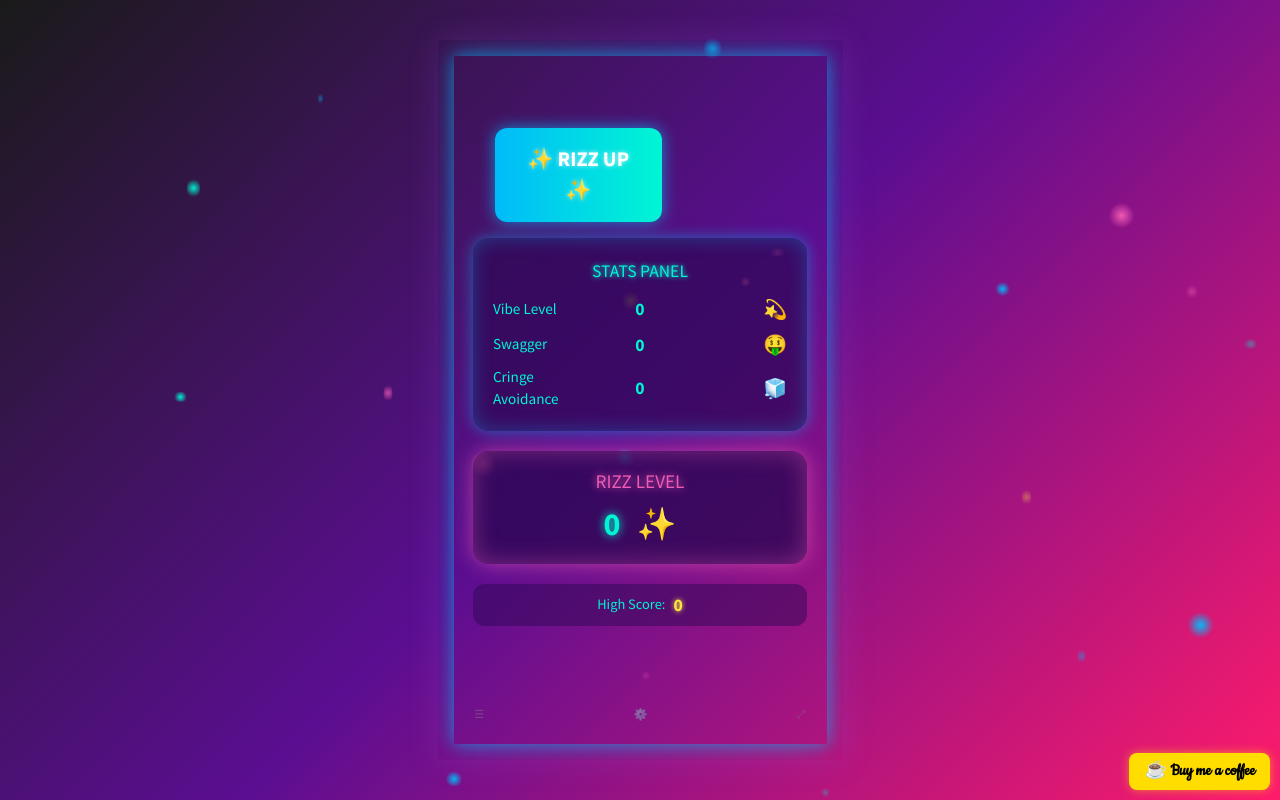
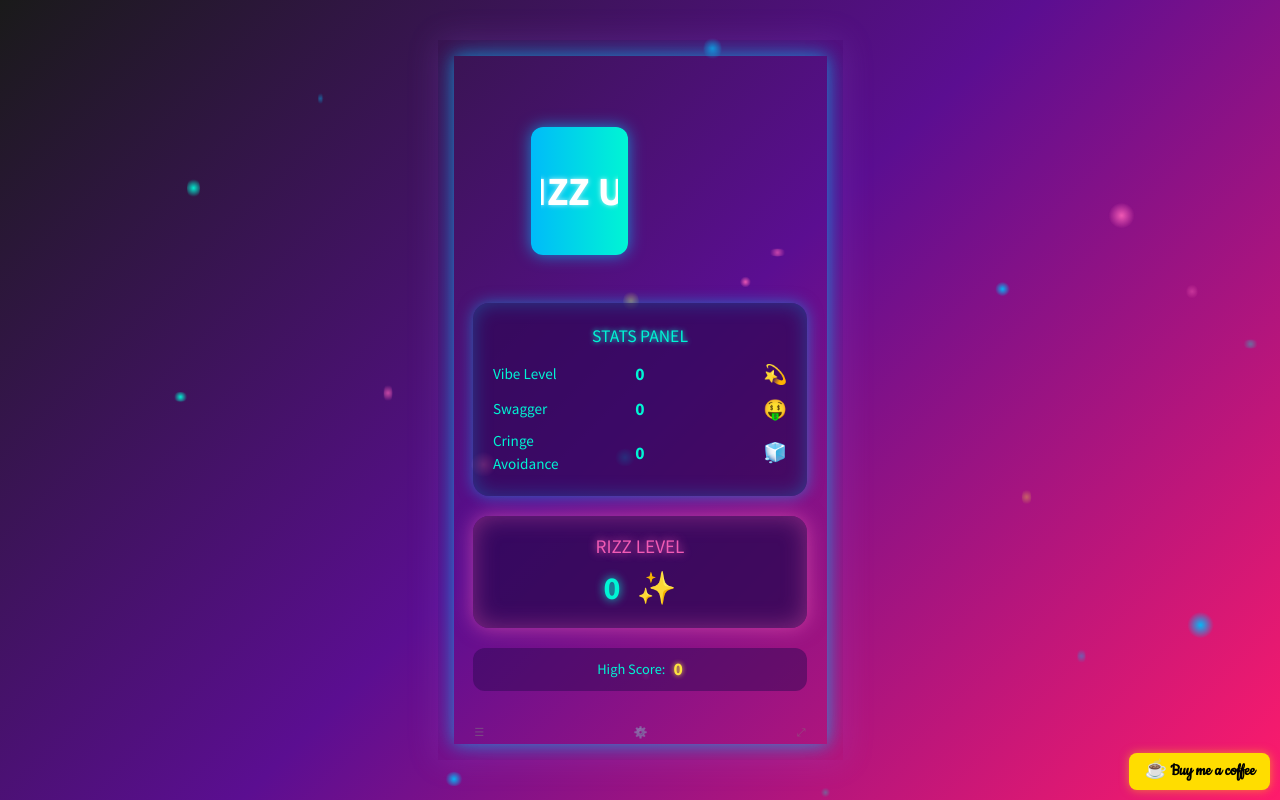
Before and after one commit to declanshanaghy/rizz-power-up, a React (Vite) app in the folder apps/frontend/: page / in a window 1280 px wide. Built offline with nearby package versions, Linux system fonts and the light colour scheme.

Commit message:
Update button components and add random generator functionality

```diff
--- a/apps/frontend/src/App.tsx
+++ b/apps/frontend/src/App.tsx
@@ -7,6 +7,8 @@ import RizzLevelPanel from './RizzLevelPanel'
 import HighScorePanel from './HighScorePanel'
 import { getRandomImage, MemeImage, generateAttributes, calculateRizzLevel } from './memeImages.ts'
 import attributeEmojis from './rizz_attributes_emojis.json'
+import { loadGameState, saveGameState, GameState } from './localStorage'
+import { seedRandomWithCurrentTime } from './randomGenerator'
 
 // Add keyframe animations for cards
 const addKeyframeStyles = () => {
@@ -97,6 +99,18 @@ function App() {
   const [showBankOptions, setShowBankOptions] = useState(false)
   const [highScore, setHighScore] = useState(0)
   const [clickCount, setClickCount] = useState(0)
+
+  // Load saved game state from localStorage on initial render
+  useEffect(() => {
+    // Seed the random number generator with the current time
+    seedRandomWithCurrentTime();
+    console.log("Random number generator seeded with current time:", Date.now());
+
+    const savedState = loadGameState()
+    if (savedState) {
+      setHighScore(savedState.highScore)
+    }
+  }, [])
 
   // We're removing the complex dimension calculation function and using CSS for responsive design
 
@@ -236,9 +250,25 @@ function App() {
 
   // Handle banking the score
   const handleBankScore = () => {
+    const newHighScore = rizzLevel > highScore ? rizzLevel : highScore;
+
+    // Update high score if current rizz level is higher
     if (rizzLevel > highScore) {
-      setHighScore(rizzLevel);
+      setHighScore(newHighScore);
     }
+
+    // Save game state to localStorage
+    const gameState: GameState = {
+      rizzLevel: 0, // Reset rizz level
+      stats: {
+        vibeLevel: 0,
+        swagger: 0,
+        cringeAvoidance: 0
+      },
+      highScore: newHighScore
+    };
+    saveGameState(gameState);
+
     // Reset game
     setRizzLevel(0);
     setStats({
@@ -386,24 +416,27 @@ function App() {
           <div style={{ height: '5vh', minHeight: '1.5rem' }}></div>
 
           {/* Buttons Container - Both buttons in one component */}
-          <div className="flex flex-row items-center justify-center w-full" style={{
-            maxWidth: 'min(calc(100% - clamp(20px, 5vw, 50px)), 400px)',
+          <div className="flex flex-row items-center justify-center w-full" style={{ // Restored to flex-row
+            maxWidth: 'min(calc(100% - clamp(20px, 5vw, 50px)), 1200px)', // Keep the increased width
             margin: '0 auto', // Removed top/bottom margin since we have the header space div
             gap: 'clamp(0.5rem, 2vmin, 0.75rem)', // Consistent spacing between buttons
-            flex: '0 0 auto' // Prevent flex growth/shrink
+            flex: '0 0 auto', // Prevent flex growth/shrink
+            padding: 'clamp(0.5rem, 2vmin, 1rem)' // Add padding around the buttons container
           }}>
             {/* Rizz Button */}
             <div className="flex justify-center" style={{
-              margin: 'clamp(0.15rem, 1vmin, 0.25rem) 0',
-              flex: '1 1 60%' // Take 60% of the available space
+              margin: 'clamp(0.15rem, 1vmin, 0.25rem)',
+              flex: '1 1 50%', // Equal space for both buttons
+              maxWidth: '50%' // Ensure button doesn't exceed 50% of container width
             }}>
               <RizzButton onClick={handleRizzTap} disabled={showCard} />
             </div>
 
             {/* Bank Score Button or Give Up Button - Only visible after first Rizz Up click */}
             <div className="flex justify-center" style={{
-              margin: 'clamp(0.15rem, 1vmin, 0.25rem) 0',
-              flex: '1 1 40%' // Take 40% of the available space
+              margin: 'clamp(0.15rem, 1vmin, 0.25rem)',
+              flex: '1 1 50%', // Equal space for both buttons
+              maxWidth: '50%' // Ensure button doesn't exceed 50% of container width
             }}>
               {rizzLevel >= highScore ? (
                 <BankScoreButton
--- a/apps/frontend/src/BankScoreButton.tsx
+++ b/apps/frontend/src/BankScoreButton.tsx
@@ -25,19 +25,26 @@ const BankScoreButton: React.FC<BankScoreButtonProps> = ({ onClick, visible }) =
 
   return (
     <div className="flex justify-center w-full h-full" style={{
-      margin: 0
+      margin: 0,
+      aspectRatio: '1.61803398875/1', // Golden ratio
+      minWidth: 'min(580px, 100%)', // Responsive minimum width
+      minHeight: 'min(358px, 20vh)', // Height based on golden ratio (580/1.618)
+      maxWidth: '100%', // Ensure it doesn't overflow its container
+      boxSizing: 'border-box', // Include padding in width/height calculations
+      padding: 'clamp(0.5rem, 2vmin, 1rem)' // Padding for visual appeal
     }}>
       <button
         onClick={onClick}
         style={{
           width: '100%', // Full width of parent
+          height: '100%', // Full height of parent
           padding: 'clamp(0.5rem, 2vmin, 1rem) clamp(1rem, 4vmin, 2rem)', // Match RizzButton padding
           background: `linear-gradient(90deg, var(--color-accent-1, #F15BB5), var(--color-accent-4, #9B5DE5))`,
           color: 'white',
           border: 'none',
           borderRadius: 'var(--border-radius-md, 0.75rem)',
           fontWeight: 'bold',
-          fontSize: 'clamp(1rem, 3vmin, 1.3rem)',
+          fontSize: 'clamp(1.5rem, 5vmin, 2.5rem)', // Adjusted font size
           cursor: 'pointer',
           boxShadow: '0 0 clamp(10px, 2vmin, 20px) rgba(241, 91, 181, 0.7)',
           transition: 'all 0.2s ease',
@@ -48,16 +55,31 @@ const BankScoreButton: React.FC<BankScoreButtonProps> = ({ onClick, visible }) =
         onMouseOut={(e) => handleHover(e, false)}
         aria-label="Bank Score Button"
       >
-        <span style={{
-          position: 'relative',
-          zIndex: 1,
-          display: 'inline-flex',
+        <div style={{
+          position: 'absolute',
+          top: 0,
+          left: 0,
+          width: '100%',
+          height: '100%',
+          display: 'flex',
           alignItems: 'center',
           justifyContent: 'center',
-          gap: 'clamp(0.3rem, 1vmin, 0.5rem)'
+          zIndex: 1,
+          padding: '10px' // Add padding to ensure content doesn't touch edges
         }}>
-          💰 BANK
-        </span>
+          <span style={{
+            display: 'inline-flex',
+            alignItems: 'center',
+            justifyContent: 'center',
+            gap: 'clamp(0.3rem, 1vmin, 0.5rem)',
+            textAlign: 'center',
+            maxWidth: '100%', // Ensure text doesn't overflow
+            overflow: 'hidden', // Hide any overflow
+            whiteSpace: 'nowrap' // Keep text on one line
+          }}>
+            <span style={{ fontSize: '0.9em' }}>💰</span> BANK
+          </span>
+        </div>
       </button>
     </div>
   );
--- a/apps/frontend/src/GiveUpButton.tsx
+++ b/apps/frontend/src/GiveUpButton.tsx
@@ -25,19 +25,26 @@ const GiveUpButton: React.FC<GiveUpButtonProps> = ({ onClick, visible }) => {
 
   return (
     <div className="flex justify-center w-full h-full" style={{
-      margin: 0
+      margin: 0,
+      aspectRatio: '1.61803398875/1', // Golden ratio
+      minWidth: 'min(580px, 100%)', // Responsive minimum width
+      minHeight: 'min(358px, 20vh)', // Height based on golden ratio (580/1.618)
+      maxWidth: '100%', // Ensure it doesn't overflow its container
+      boxSizing: 'border-box', // Include padding in width/height calculations
+      padding: 'clamp(0.5rem, 2vmin, 1rem)' // Padding for visual appeal
     }}>
       <button
         onClick={onClick}
         style={{
           width: '100%', // Full width of parent
+          height: '100%', // Full height of parent
           padding: 'clamp(0.5rem, 2vmin, 1rem) clamp(1rem, 4vmin, 2rem)', // Match RizzButton padding
           background: `linear-gradient(90deg, #FF5733, #FFC300)`, // Red to orange gradient
           color: 'white',
           border: 'none',
           borderRadius: 'var(--border-radius-md, 0.75rem)',
           fontWeight: 'bold',
-          fontSize: 'clamp(1rem, 3vmin, 1.3rem)',
+          fontSize: 'clamp(1.5rem, 5vmin, 2.5rem)', // Adjusted font size
           cursor: 'pointer',
           boxShadow: '0 0 clamp(10px, 2vmin, 20px) rgba(255, 87, 51, 0.7)',
           transition: 'all 0.2s ease',
@@ -48,16 +55,31 @@ const GiveUpButton: React.FC<GiveUpButtonProps> = ({ onClick, visible }) => {
         onMouseOut={(e) => handleHover(e, false)}
         aria-label="Give Up Button"
       >
-        <span style={{
-          position: 'relative',
-          zIndex: 1,
-          display: 'inline-flex',
+        <div style={{
+          position: 'absolute',
+          top: 0,
+          left: 0,
+          width: '100%',
+          height: '100%',
+          display: 'flex',
           alignItems: 'center',
           justifyContent: 'center',
-          gap: 'clamp(0.3rem, 1vmin, 0.5rem)'
+          zIndex: 1,
+          padding: '10px' // Add padding to ensure content doesn't touch edges
         }}>
-          🏳️ GIVE UP
-        </span>
+          <span style={{
+            display: 'inline-flex',
+            alignItems: 'center',
+            justifyContent: 'center',
+            gap: 'clamp(0.3rem, 1vmin, 0.5rem)',
+            textAlign: 'center',
+            maxWidth: '100%', // Ensure text doesn't overflow
+            overflow: 'hidden', // Hide any overflow
+            whiteSpace: 'nowrap' // Keep text on one line
+          }}>
+            <span style={{ fontSize: '0.9em' }}>🏳️</span> GIVE UP
+          </span>
+        </div>
       </button>
     </div>
   );
--- a/apps/frontend/src/RizzButton.tsx
+++ b/apps/frontend/src/RizzButton.tsx
@@ -9,26 +9,6 @@ interface RizzButtonProps {
  * RizzButton component with blue neon styling
  */
 const RizzButton: React.FC<RizzButtonProps> = ({ onClick, disabled = false }) => {
-  // CSS custom properties from index.css
-  const buttonStyles = {
-    width: '100%',
-    padding: 'clamp(0.5rem, 2vmin, 1rem) clamp(1rem, 4vmin, 2rem)',
-    background: 'linear-gradient(90deg, var(--color-accent-2, #00BBF9), var(--color-accent-3, #00F5D4))',
-    color: 'var(--color-text-primary, white)',
-    border: 'none',
-    borderRadius: 'var(--border-radius-md, 0.75rem)',
-    fontWeight: 'bold',
-    fontSize: 'clamp(1rem, 3vmin, 1.3rem)',
-    cursor: disabled ? 'not-allowed' : 'pointer',
-    boxShadow: `0 0 clamp(10px, 2vmin, 20px) ${disabled ? 'rgba(0, 187, 249, 0.4)' : 'rgba(0, 187, 249, 0.7)'}`,
-    transition: 'all 0.2s ease',
-    transform: 'scale(1)' as const,
-    textShadow: '0 0 5px rgba(255, 255, 255, 0.7)',
-    opacity: disabled ? 0.7 : 1,
-    position: 'relative' as const,
-    overflow: 'hidden' as const
-  };
-
   // Function to handle hover effect
   const handleHover = (e: React.MouseEvent<HTMLButtonElement>, isHovering: boolean) => {
     if (!disabled) {
@@ -40,26 +20,69 @@ const RizzButton: React.FC<RizzButtonProps> = ({ onClick, disabled = false }) =>
   };
 
   return (
+    <div className="flex justify-center w-full h-full" style={{
+      margin: 0,
+      aspectRatio: '1.61803398875/1', // Golden ratio
+      minWidth: 'min(580px, 100%)', // Responsive minimum width
+      minHeight: 'min(358px, 20vh)', // Height based on golden ratio (580/1.618)
+      maxWidth: '100%', // Ensure it doesn't overflow its container
+      boxSizing: 'border-box', // Include padding in width/height calculations
+      padding: 'clamp(0.5rem, 2vmin, 1rem)' // Padding for visual appeal
+    }}>
       <button
         onClick={disabled ? undefined : onClick}
         disabled={disabled}
-      style={buttonStyles}
+        style={{
+          width: '100%', // Full width of parent
+          height: '100%', // Full height of parent
+          padding: 'clamp(0.5rem, 2vmin, 1rem) clamp(1rem, 4vmin, 2rem)',
+          background: 'linear-gradient(90deg, var(--color-accent-2, #00BBF9), var(--color-accent-3, #00F5D4))',
+          color: 'var(--color-text-primary, white)',
+          border: 'none',
+          borderRadius: 'var(--border-radius-md, 0.75rem)',
+          fontWeight: 'bold',
+          fontSize: 'clamp(1.5rem, 5vmin, 2.5rem)', // Adjusted font size
+          cursor: disabled ? 'not-allowed' : 'pointer',
+          boxShadow: `0 0 clamp(10px, 2vmin, 20px) ${disabled ? 'rgba(0, 187, 249, 0.4)' : 'rgba(0, 187, 249, 0.7)'}`,
+          transition: 'all 0.2s ease',
+          transform: 'scale(1)',
+          textShadow: '0 0 5px rgba(255, 255, 255, 0.7)',
+          opacity: disabled ? 0.7 : 1,
+          position: 'relative',
+          overflow: 'hidden'
+        }}
         onMouseOver={(e) => handleHover(e, true)}
         onMouseOut={(e) => handleHover(e, false)}
         aria-label="Rizz Up Button"
         className="rizz-button-component"
       >
+        <div style={{
+          position: 'absolute',
+          top: 0,
+          left: 0,
+          width: '100%',
+          height: '100%',
+          display: 'flex',
+          alignItems: 'center',
+          justifyContent: 'center',
+          zIndex: 1,
+          padding: '10px' // Add padding to ensure content doesn't touch edges
+        }}>
           <span style={{
-        position: 'relative',
-        zIndex: 1,
             display: 'inline-flex',
             alignItems: 'center',
             justifyContent: 'center',
-        gap: 'clamp(0.3rem, 1vmin, 0.5rem)'
+            gap: 'clamp(0.3rem, 1vmin, 0.5rem)',
+            textAlign: 'center',
+            maxWidth: '100%', // Ensure text doesn't overflow
+            overflow: 'hidden', // Hide any overflow
+            whiteSpace: 'nowrap' // Keep text on one line
           }}>
-        ✨ RIZZ UP ✨
+            <span style={{ fontSize: '0.9em' }}>✨</span> RIZZ UP <span style={{ fontSize: '0.9em' }}>✨</span>
           </span>
+        </div>
       </button>
+    </div>
   );
 };
 
--- a/apps/frontend/src/memeImages.ts
+++ b/apps/frontend/src/memeImages.ts
@@ -5,7 +5,12 @@
  *
  * THIS FILE IS AUTO-GENERATED BY THE MEME-CONVERTER TOOL.
  * DO NOT EDIT DIRECTLY - CHANGES WILL BE OVERWRITTEN.
+ *
+ * Note: Random number generation is now handled by the seeded random generator
+ * to ensure consistent randomness seeded with the current time.
  */
+
+import { getRandom, getRandomInt, getRandomIntInclusive } from './randomGenerator';
 
 /**
  * Interface for meme image data
@@ -451,9 +456,9 @@ export function generateAttributes(bias: number): {
   // Generate random values with bias influence
   // Higher bias means more likely to get positive values
   return {
-    vibeLevel: Math.floor(Math.random() * range * 2) - range + Math.floor(bias / 2),
-    swagger: Math.floor(Math.random() * range * 2) - range + Math.floor(bias / 2),
-    cringeAvoidance: Math.floor(Math.random() * range * 2) - range + Math.floor(bias / 2)
+    vibeLevel: Math.floor(getRandom() * range * 2) - range + Math.floor(bias / 2),
+    swagger: Math.floor(getRandom() * range * 2) - range + Math.floor(bias / 2),
+    cringeAvoidance: Math.floor(getRandom() * range * 2) - range + Math.floor(bias / 2)
   };
 }
 
@@ -471,7 +476,7 @@ export function calculateRizzLevel(attributes: { vibeLevel: number; swagger: num
  * @returns A random meme image
  */
 export function getRandomImage(): MemeImage {
-  return memeImages[Math.floor(Math.random() * memeImages.length)];
+  return memeImages[getRandomInt(0, memeImages.length)];
 }
 
 /**
@@ -480,7 +485,7 @@ export function getRandomImage(): MemeImage {
  */
 export function getRandomGoodImage(): MemeImage {
   const goodImages = memeImages.filter(img => img.isGood);
-  return goodImages[Math.floor(Math.random() * goodImages.length)];
+  return goodImages[getRandomInt(0, goodImages.length)];
 }
 
 /**
@@ -489,7 +494,7 @@ export function getRandomGoodImage(): MemeImage {
  */
 export function getRandomBadImage(): MemeImage {
   const badImages = memeImages.filter(img => !img.isGood);
-  return badImages[Math.floor(Math.random() * badImages.length)];
+  return badImages[getRandomInt(0, badImages.length)];
 }
 
 /**
--- /dev/null
+++ b/apps/frontend/src/randomGenerator.ts
@@ -0,0 +1,82 @@
+/**
+ * Seeded Random Number Generator
+ *
+ * This file provides a seeded random number generator for consistent randomness.
+ * The generator is seeded with the current time when the game loads.
+ */
+
+// A simple seeded random number generator based on a linear congruential generator (LCG)
+class SeededRandom {
+  private seed: number;
+  private a: number = 1664525;
+  private c: number = 1013904223;
+  private m: number = Math.pow(2, 32);
+
+  constructor(seed: number) {
+    this.seed = seed;
+  }
+
+  // Set a new seed
+  public setSeed(seed: number): void {
+    this.seed = seed;
+  }
+
+  // Get the current seed
+  public getSeed(): number {
+    return this.seed;
+  }
+
+  // Generate a random number between 0 (inclusive) and 1 (exclusive)
+  public random(): number {
+    // Update the seed using the LCG formula
+    this.seed = (this.a * this.seed + this.c) % this.m;
+    // Convert to a number between 0 and 1
+    return this.seed / this.m;
+  }
+
+  // Generate a random integer between min (inclusive) and max (exclusive)
+  public randomInt(min: number, max: number): number {
+    return Math.floor(this.random() * (max - min)) + min;
+  }
+
+  // Generate a random integer between min (inclusive) and max (inclusive)
+  public randomIntInclusive(min: number, max: number): number {
+    return Math.floor(this.random() * (max - min + 1)) + min;
+  }
+
+  // Generate a random float between min (inclusive) and max (exclusive)
+  public randomFloat(min: number, max: number): number {
+    return this.random() * (max - min) + min;
+  }
+}
+
+// Create a singleton instance
+const seededRandom = new SeededRandom(Date.now());
+
+// Function to seed the random number generator with the current time
+export function seedRandomWithCurrentTime(): void {
+  seededRandom.setSeed(Date.now());
+}
+
+// Function to get a random number between 0 and 1
+export function getRandom(): number {
+  return seededRandom.random();
+}
+
+// Function to get a random integer between min (inclusive) and max (exclusive)
+export function getRandomInt(min: number, max: number): number {
+  return seededRandom.randomInt(min, max);
+}
+
+// Function to get a random integer between min (inclusive) and max (inclusive)
+export function getRandomIntInclusive(min: number, max: number): number {
+  return seededRandom.randomIntInclusive(min, max);
+}
+
+// Function to get a random float between min (inclusive) and max (exclusive)
+export function getRandomFloat(min: number, max: number): number {
+  return seededRandom.randomFloat(min, max);
+}
+
+// Export the seeded random instance for direct use
+export default seededRandom;
```
Also changed, not shown: 1 other file (tests, documents, lock files or other folders). Lines whose indentation alone changed are shown as unchanged.
